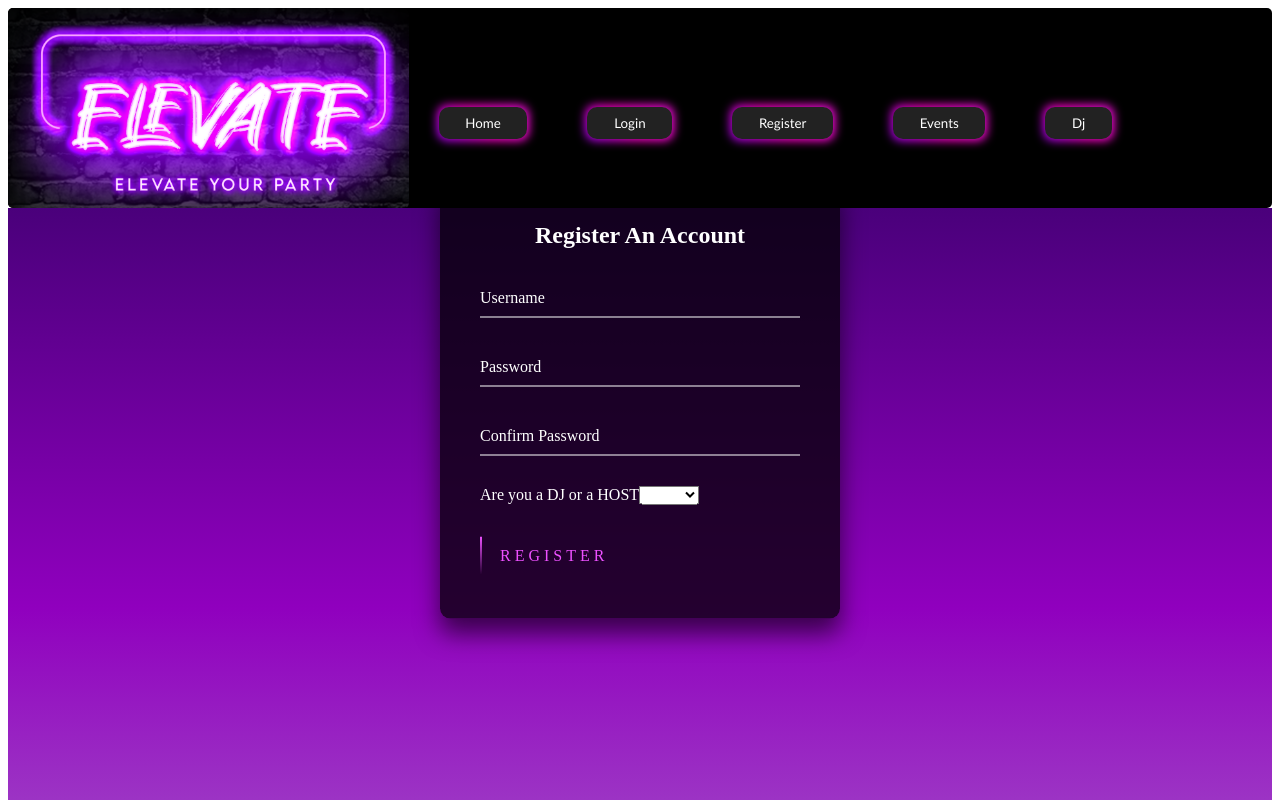
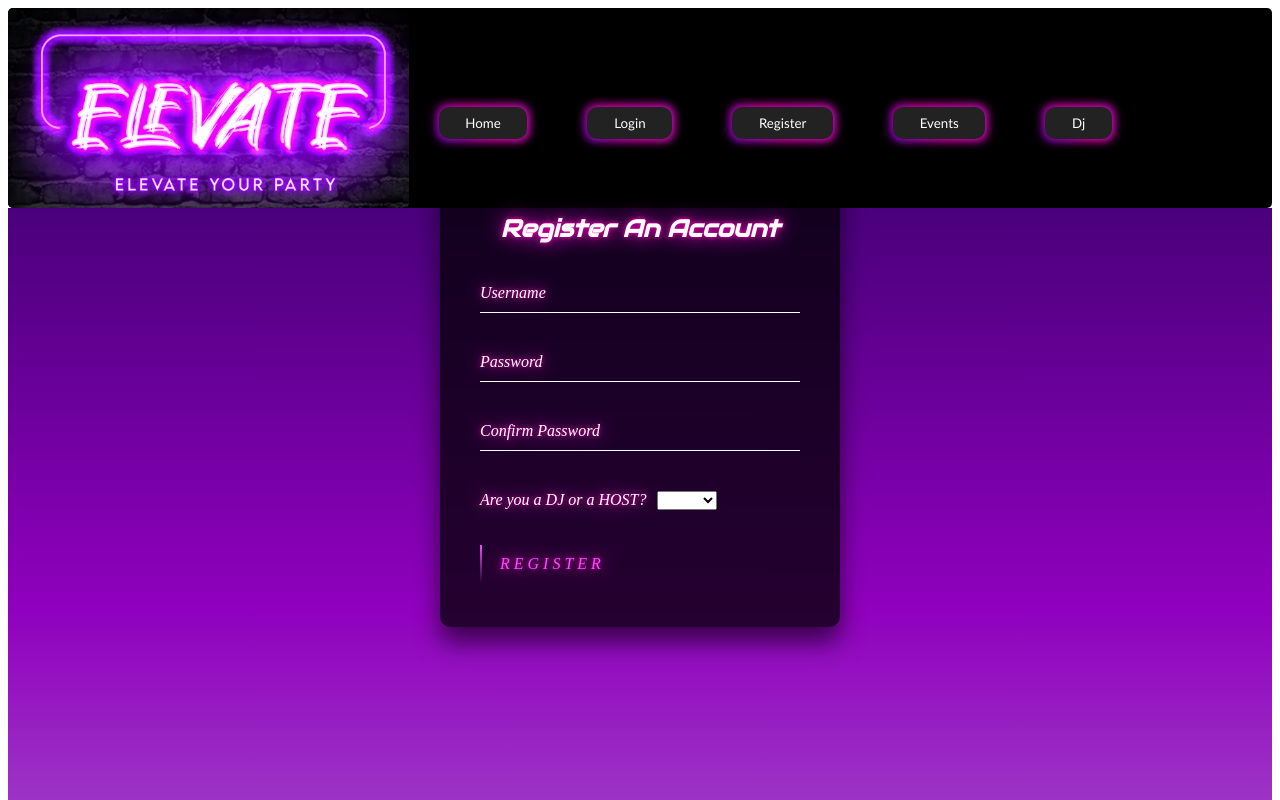
Before and after one commit to allenkramer3/Elevate-Final-Capstone-Project, a Vue app in the folder capstone/vue/: page /register in a window 1280 px wide. Shown: the top 800 px of the page. Built offline with nearby package versions, Linux system fonts and the light colour scheme.

Commit message:
Font Styling Register & Login Pages

```diff
--- a/capstone/vue/src/views/Login.vue
+++ b/capstone/vue/src/views/Login.vue
@@ -4,17 +4,17 @@
       <br>
     </div>
     <div class="login-box">
-    <h2>Login</h2>
+    <h2 class="main-text">Login</h2>
     <form>
       <div class="user-box">
         <input id="username" type="text" name="" required="" v-model="user.username">
-        <label for="username">Username</label>
+        <label class="box-text" for="username">Username</label>
       </div>
       <div class="user-box">
         <input id="password" type="password" name="" required="" v-model="user.password">
-        <label for="password">Password</label>
+        <label class="box-text" for="password">Password</label>
       </div>
-      <a href="#" v-on:click.prevent="login">
+      <a href="#" v-on:click.prevent="login" class="box-text">
         <span></span>
         <span></span>
         <span></span>
@@ -72,6 +72,20 @@ export default {
 .for-background {
   height: 100vh;
   width: 100vw;
+}
+
+.main-text {
+  color: white;
+  text-shadow: 0 0 20px #ff00d4, 0 0 5px #ff00b3;
+  font-style: italic;
+  font-family: "Audiowide", sans-serif;
+  padding-top: 10px;
+}
+
+.box-text {
+  color: white;
+  text-shadow: 0 0 20px #ff00d4, 0 0 5px #ff00b3;
+  font-style: oblique;
 }
 
 html {
--- a/capstone/vue/src/views/Register.vue
+++ b/capstone/vue/src/views/Register.vue
@@ -4,26 +4,26 @@
       <br>
     </div>
     <div class="login-box">
-    <h2>Register An Account</h2>
+    <h2 class="main-text">Register An Account</h2>
     <form>
       <div class="user-box">
         <input id="username" type="text" name="" required="" v-model="user.username">
-        <label for="username">Username</label>
+        <label class="box-text" for="username">Username</label>
       </div>
       <div class="user-box">
         <input id="password" type="password" name="" required="" v-model="user.password">
-        <label for="password">Password</label>
+        <label class="box-text" for="password">Password</label>
       </div>
       <div class="user-box">
         <input id="confirmPassword" type="password" name="" required="" v-model="user.confirmPassword">
-        <label for="confirmPassword">Confirm Password</label>
+        <label class="box-text" for="confirmPassword">Confirm Password</label>
       </div>
-      <label class="dropDown" for="role">Are you a DJ or a HOST</label>
-          <select name="role" id="role" v-model="user.role">
+      <label class="dropDown box-text" for="role">Are you a DJ or a HOST?</label>
+          <select class="btn-style" name="role" id="role" v-model="user.role">
             <option value="HOST">HOST</option>
             <option value="DJ">DJ</option>
           </select>
-      <a href="#" v-on:click="register">
+      <a href="#" v-on:click="register" class="box-text">
         <span></span>
         <span></span>
         <span></span>
@@ -104,6 +104,24 @@ body {
   padding:0;
   font-family: sans-serif;
   background: linear-gradient(black, black);
+}
+
+.main-text {
+  color: white;
+  text-shadow: 0 0 20px #ff00d4, 0 0 5px #ff00b3;
+  font-style: italic;
+  font-family: "Audiowide", sans-serif;
+  padding-top: 10px;
+}
+
+.box-text {
+  color: white;
+  text-shadow: 0 0 20px #ff00d4, 0 0 5px #ff00b3;
+  font-style: oblique;
+}
+
+.btn-style {
+  margin: 10px;
 }
 
 .login-box {
```
